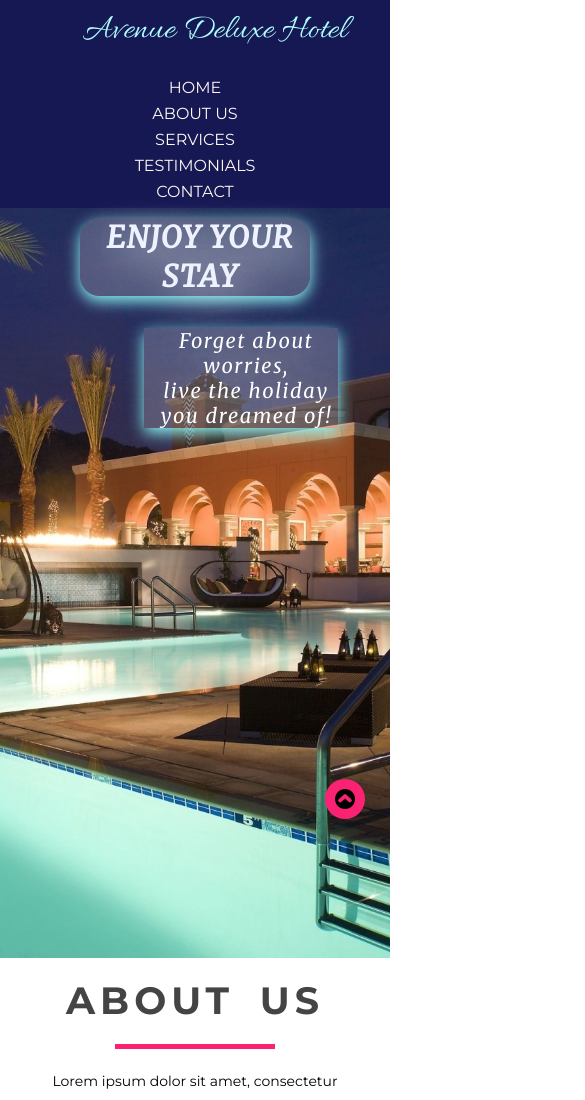
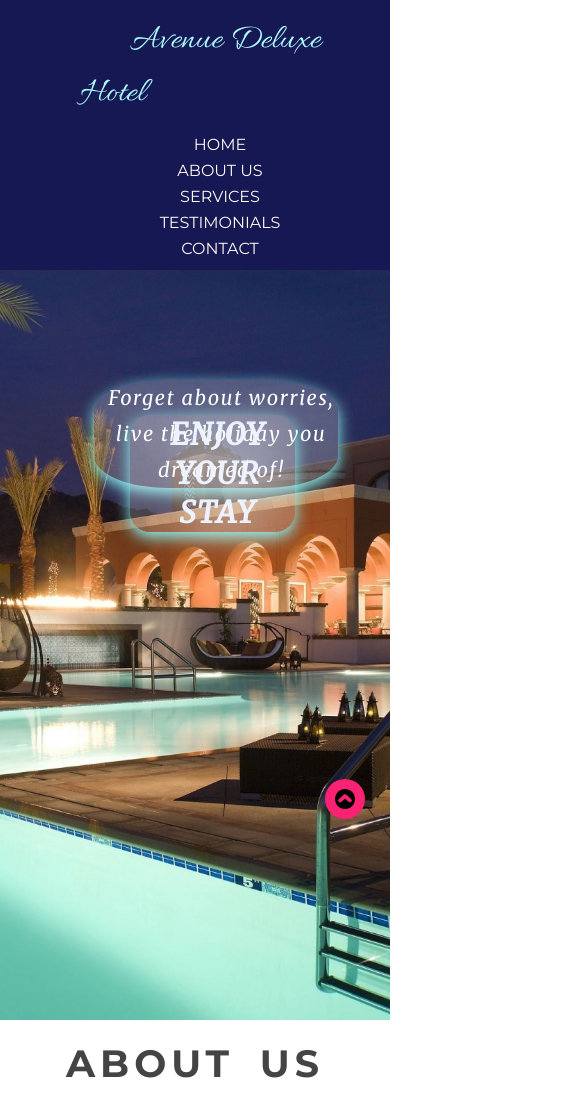
Before and after one commit to AlexMiheii/Hotel-project-site, a plain HTML site: page index.html in a window 390 px wide. Shown: the top 1100 px of the page, 585 px wide, since content can reach past the window. Drawn offline with Linux system fonts and the light colour scheme; a web font is replaced by a local one.

Commit message:
CSS and HTML update

```diff
--- a/css/styles.css
+++ b/css/styles.css
@@ -44,6 +44,7 @@ span {
   justify-content: space-around;
   align-items: center;
   background-color: #161853;
+  padding-left: 30px;
 }
 
 .logo a {
@@ -52,12 +53,17 @@ span {
   line-height: 1.5;
   color: #AEFEFF;
   position: relative;
-  right: 240px;
+  right: 55px;
   top: 5px;
+  max-width: 100%;
 }
 
 .navbar .navbar_items ul {
   display: flex;
+}
+
+.navbar_items {
+  padding-left: 700px;
 }
 
 .navbar .navbar_items ul li {
@@ -69,10 +75,141 @@ span {
   color: #FFF8F3;
 }
 
-@media screen and (max-width: 720px) {
+.navbar_items ul li a:hover {
+  color: #AEFEFF;
+}
+
+@media all and (max-width:1615px) {
+  .logo {
+  position: absolute;
+  left: 30px;
+  }
+  .banner_content2 h1 {
+  font-size: 20px;
+  }
+}
+
+@media all and (max-width:1266px) {
+  .banner_content2 {
+  display: flex;
+  flex: 100%;
+  }
+  .banner_content2 h2 {
+  position: absolute;
+  right: 900px;
+  }
+}
+
+@media all and (max-width:1199px) {
   .navbar {
     height: auto;
     flex-direction: column;
+    justify-content: space-around;
+  }
+
+  .navbar_items {
+    text-align: center;
+  }
+
+  .navbar ul {
+    flex-direction: column;
+    text-align: center;
+    position: relative;
+    right:340px;
+    padding: 5px 0 5px 0;
+  }
+
+  .navbar ul li {
+    margin-bottom: 5px;
+    padding-bottom: 7px;
+  }
+
+  .logo {
+    margin-bottom: 25px;
+  }
+
+  .logo a {
+    position: relative;
+    left: 20px;
+  }
+}
+
+@media all and (max-width:1199px) {
+
+  .banner_content2 {
+    position: relative;
+    right: 190px;
+  }
+
+  .banner_content2 h1 {
+    font-size: 20%;
+  }
+
+  .banner_content {
+    position: relative;
+    right: 300px;
+  }
+}
+
+@media all and (max-width:951px) {
+  .banner_content2 {
+    right: 290px;
+  }
+  .banner_content {
+    right: 300px;
+  }
+}
+
+@media all and (max-width:888px) {
+  .logo {
+    position: relative;
+    right: 300px;
+    top: 10px;
+    padding-right: 80px;
+
+  }
+
+  .navbar {
+    height: auto;
+    flex-direction: column;
+    justify-content: space-around;
+  }
+
+  .banner_content2 {
+    display: inline-block;
+    position: absolute;
+    top: 140px;
+    max-width: 50%;
+    margin-right: 500px;
+  }
+
+  .banner_content2 h1 {
+    display: inline-block;
+    font-size: 12px;
+  }
+
+  .banner_content {
+    position: absolute;
+    display: inline-block;
+    top:180px;
+    right:500px;
+  }
+
+  .message{
+    display: block;
+    font-size: 25px;
+  }
+}
+
+@media all and (max-width: 720px) {
+  .navbar {
+    height: auto;
+    flex-direction: column;
+    justify-content: space-around;
+  }
+
+  .navbar_items {
+    text-align: center;
   }
 
   .navbar ul {
@@ -95,6 +232,23 @@ span {
   }
 }
 
+@media all and (max-width: 720px) {
+  .banner_content2 {
+  left: 50px;
+  width: 100%;
+  }
+
+.banner_content {
+  position: relative;
+  top: 10px;
+  right: 500px;
+}
+
+  .message {
+    margin-right: auto;
+  }
+}
+
 /* Banner Image */
 .banner_image {
   width: 100%;
@@ -109,20 +263,21 @@ span {
 
 .banner_content {
   color: #EEF2FF;
-  display: grid;
   text-align: center;
+
 }
+
 
 .banner_content2 h1 {
   color: #EEF2FF;
   display: flex;
+  justify-content: center;
   text-transform: uppercase;
   position: relative;
-  top: -70px;
+  top: -133px;
   left: 500px;
   font-size: 70px;
   line-height: 1.3;
-  max-width: 700px;
   font-family: "Merriweather";
   letter-spacing: 1.5px;
   text-shadow: 10px 10px 40px;
@@ -133,12 +288,14 @@ span {
   border-radius: 20px;
 }
 
-
 .message {
+  border-radius: 30%;
   color: white;
   text-align: center;
   position: relative;
+  font-size: 35px;
   left: 500px;
+  top:100px;
   font-family: "Merriweather";
   letter-spacing: 1.7px;
   text-shadow: 10px 10px 40px;
@@ -196,19 +353,25 @@ span {
   }
 }
 
-@media screen and (max-width:1124px) {
+/* Media Query banner and navbar */
+
+@media screen and (max-width:1669px) {
   .banner_content2 h1 {
     z-index: 1;
     position: relative;
-    top:10px;
-    left: 10px;
   }
-  .banner_content {
-    position: relative;
+
+  .logo a{
+    padding-left: 50px;
+    font-size: 45px;
   }
-  .message {
-    position: absolute;
-    left:50px;
+}
+
+@media screen and (max-width:1673px) {
+  .logo a {
+    padding-left:50px;
+    font-size: 40px;
+
   }
 }
 
@@ -227,17 +390,20 @@ span {
   }
 }
 
-@media screen and (max-width:450px) {
+@media screen and (max-width:510px) {
+  .navbar {
+    justify-content: center;
+  }
   .banner_content2 h1 {
     position: relative;
-    margin-left: 50px;
+    left: 90px;
   }
 }
 
 @media screen and (max-width:422px) {
   .banner_content2 {
     position: relative;
-    margin-right: 50px;
+    left: 100px;
   }
 
   .banner_content2 h1 {
@@ -314,6 +480,7 @@ span {
   background: #f1f1f1;
   color: #434343;
   text-align: center;
+  text-transform: uppercase;
 }
 
 .inner {
--- a/index.html
+++ b/index.html
@@ -42,7 +42,7 @@
     </div>
     <div class="banner_image">
       <div class="banner_content">
-        <span class="message">Forget about worries, <br>live the holiday you dreamed of!</span>
+        <p class="message">Forget about worries, <br>live the holiday you dreamed of!</p>
       </div>
       <div class="banner_content2">
         <h1>Enjoy Your Stay</h1>
```
